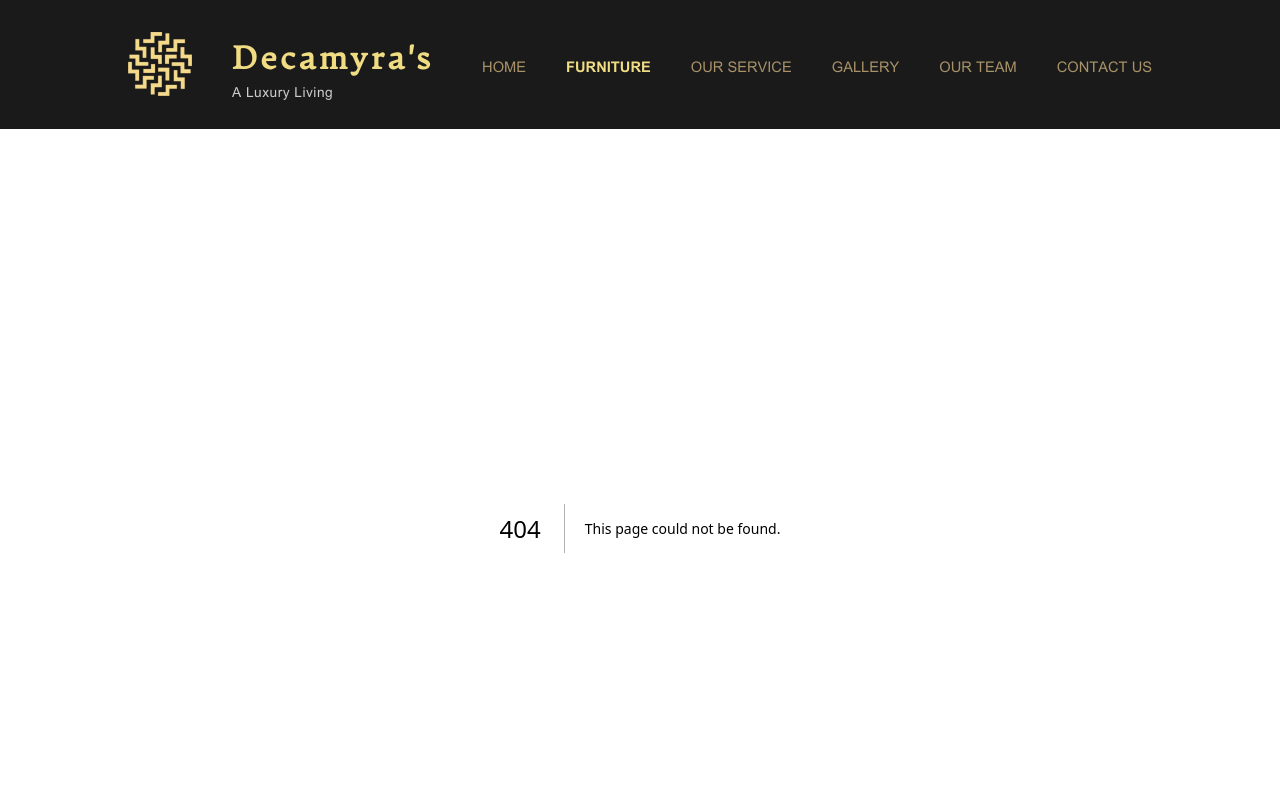
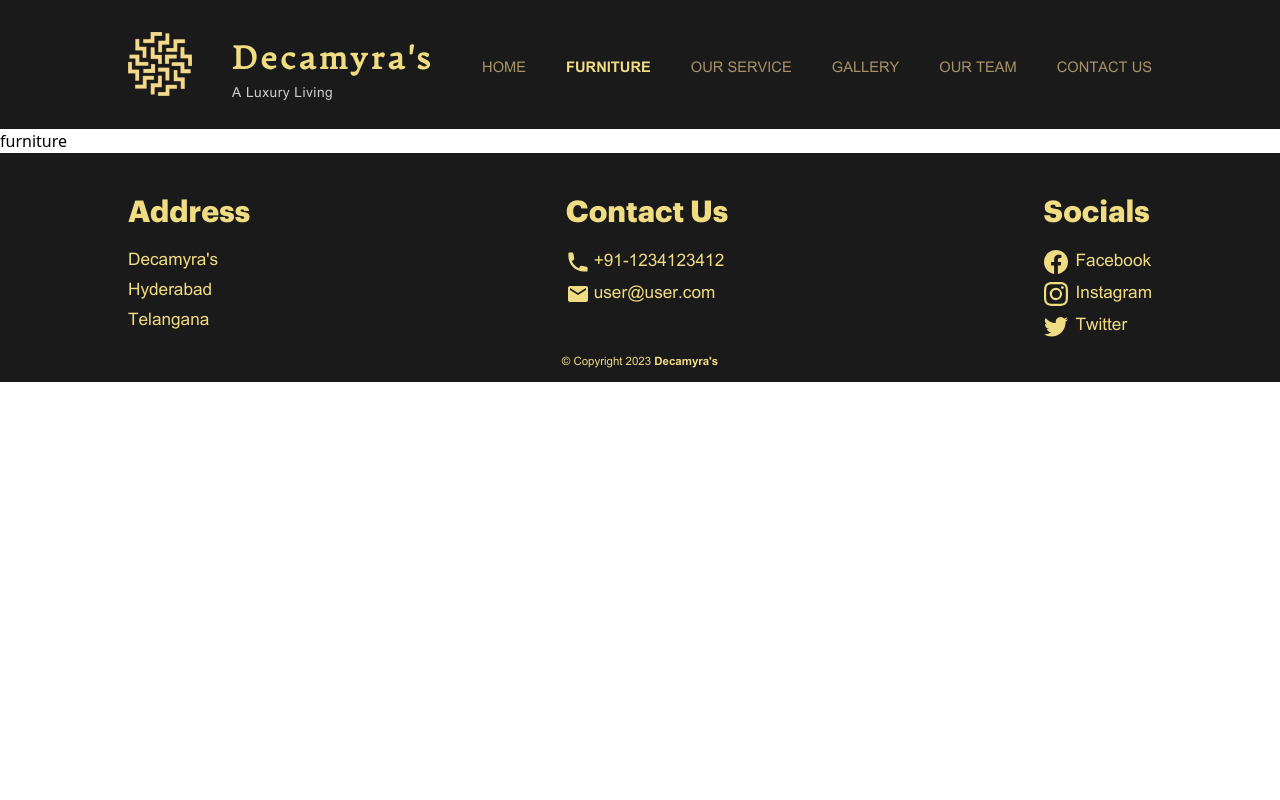
Before and after one commit to gopal-kaul/decamyras, a Next.js app: page /furniture in a window 1280 px wide. Before the commit this address had no page. Shown: the top 800 px of the page. Built offline with nearby package versions, Linux system fonts and the light colour scheme.

Commit message:
Dummy Page

```diff
--- /dev/null
+++ b/src/pages/furniture.js
@@ -0,0 +1,7 @@
+import React from 'react'
+
+export default function furniture() {
+  return (
+    <div>furniture</div>
+  )
+}
```
